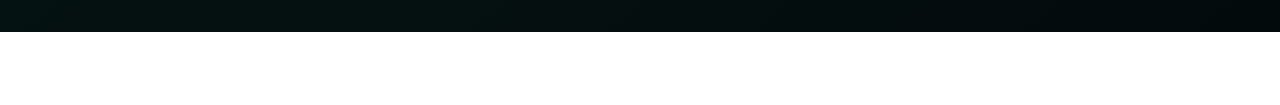
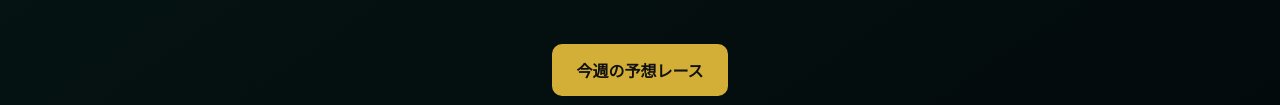
Before and after one commit to aomusi45/derby-vs-arena-new, a plain HTML site: page index.html in a window 1280 px wide. Shown: the part 5853-5958 px from the top of the page. Before the commit the page ends 5885 px from the top, so only its background shows below. Drawn offline with Linux system fonts and the light colour scheme; no server answers.

Commit message:
Add prediction race button to arena

```diff
--- a/index.html
+++ b/index.html
@@ -866,7 +866,7 @@ window.DBFArchiveLegacy=Object.freeze({open(meta){if(meta&&typeof meta.file==='s
 <script src="registration.js?v=20261117-v44-fair-play-consent" defer></script>
 <script src="feedback-board.js?v=20261116-v40-stuck-loading-recovery" defer></script>
 <script src="my-arena-stats.js?v=20261114-v31-no-results-spoilers" defer></script>
-<!-- DBF arena return-to-game button. Place immediately before </body>. -->
+<!-- DBF arena return-to-game button. Place immediately before <div style="text-align:center;padding:12px"><a href="./g1-prediction.html" style="display:inline-block;background:#d4af37;color:#111;padding:14px 24px;border-radius:10px;font-weight:bold;text-decoration:none">今週の予想レース</a></div></body>. -->
 <style id="dbf-arena-return-style">
   #dbf-return-to-game[hidden]{display:none!important}
   #dbf-return-to-game{
@@ -916,5 +916,5 @@ window.DBFArchiveLegacy=Object.freeze({open(meta){if(meta&&typeof meta.file==='s
 
 </script>
 
-</body>
+<div style="text-align:center;padding:12px"><a href="./g1-prediction.html" style="display:inline-block;background:#d4af37;color:#111;padding:14px 24px;border-radius:10px;font-weight:bold;text-decoration:none">今週の予想レース</a></div></body>
 </html>
```
